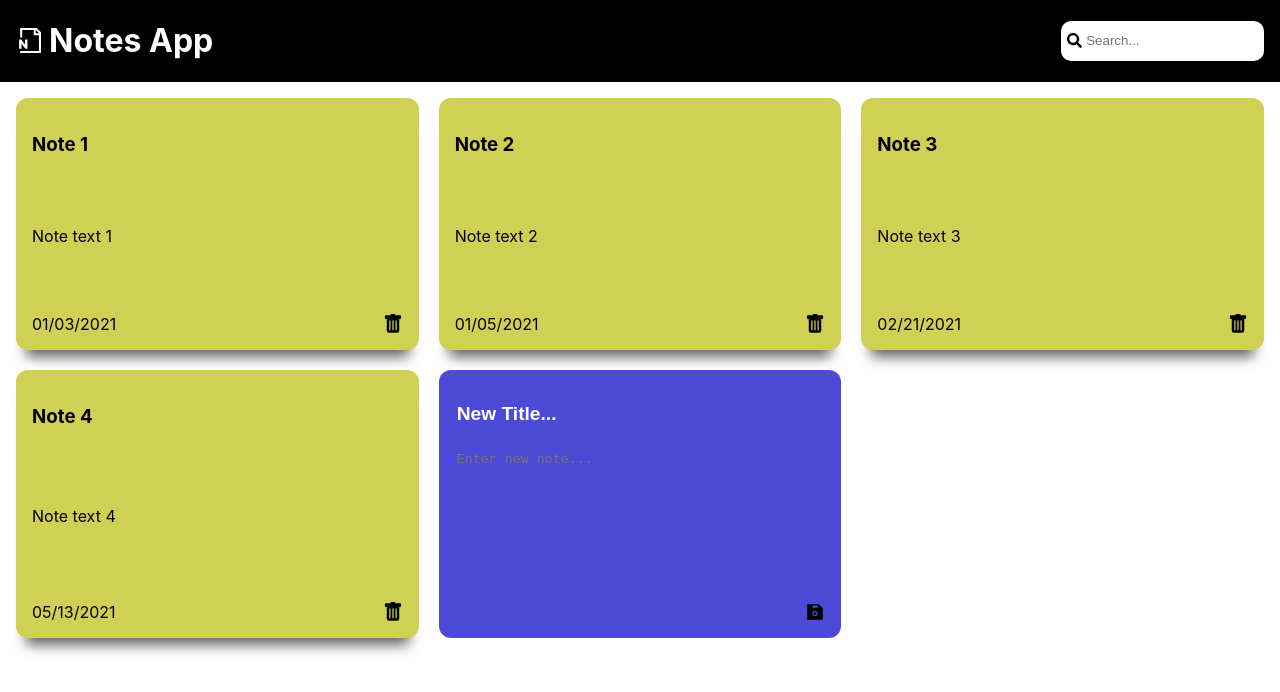
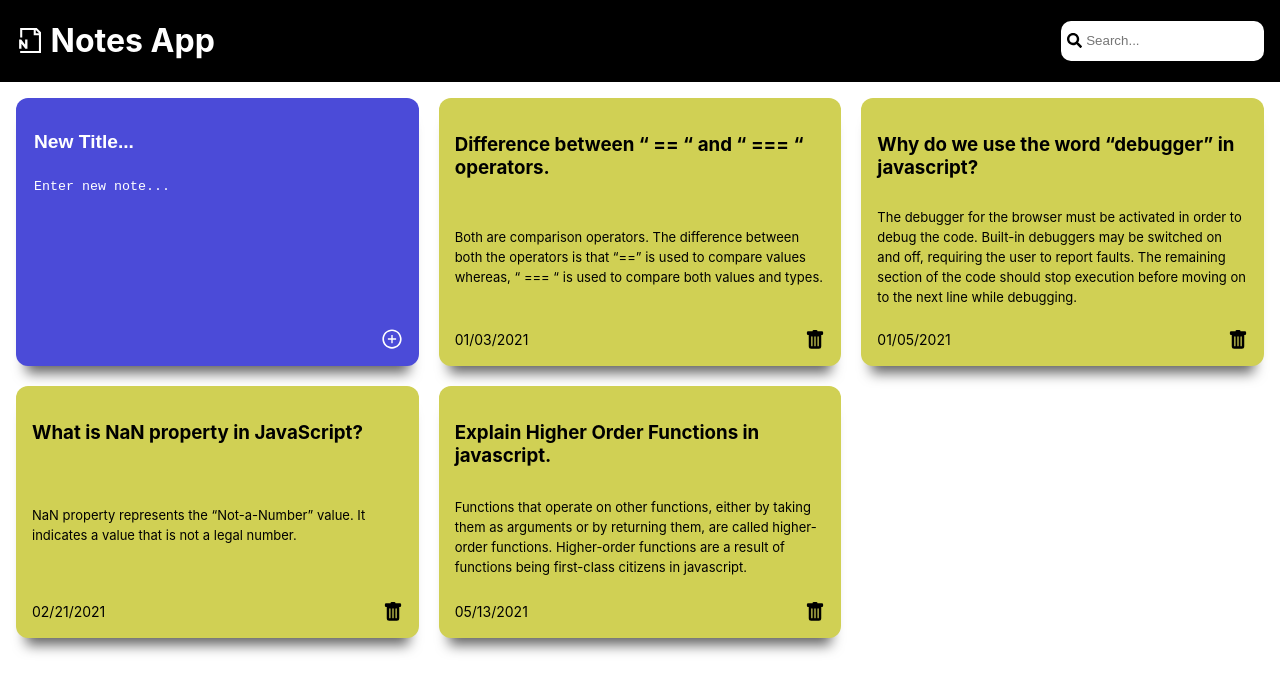
Before and after one commit to earuiz1/notes-app-demo, a React (Create React App) app: page / in a window 1280 px wide. Shown: the top 692 px of the page. Built offline with nearby package versions, Linux system fonts and the light colour scheme.

Commit message:
Searching bar funtionality is now working but it needs some improvements. Ialso need to keep working on the styling and on the edit feature.

```diff
--- a/src/App.js
+++ b/src/App.js
@@ -1,38 +1,38 @@
 import React, { useState } from "react";
 import NotesList from "./components/NotesList";
-//import Header from "./components/Header";
-import Nav from "./components/Nav";
+import Nav from "./components/Nav/Nav";
 import { v4 as uuid } from "uuid";
 
 const dummy_notes = [
   {
     id: uuid(),
-    title: "Note 1",
-    text: "Note text 1",
+    title: "Difference between “ == “ and “ === “ operators.",
+    text: "Both are comparison operators. The difference between both the operators is that “==” is used to compare values whereas, “ === “ is used to compare both values and types. ",
     date: "01/03/2021",
   },
   {
     id: uuid(),
-    title: "Note 2",
-    text: "Note text 2",
+    title: "Why do we use the word “debugger” in javascript?",
+    text: "The debugger for the browser must be activated in order to debug the code. Built-in debuggers may be switched on and off, requiring the user to report faults. The remaining section of the code should stop execution before moving on to the next line while debugging.",
     date: "01/05/2021",
   },
   {
     id: uuid(),
-    title: "Note 3",
-    text: "Note text 3",
+    title: "What is NaN property in JavaScript?",
+    text: "NaN property represents the “Not-a-Number” value. It indicates a value that is not a legal number.",
     date: "02/21/2021",
   },
   {
     id: uuid(),
-    title: "Note 4",
-    text: "Note text 4",
+    title: "Explain Higher Order Functions in javascript.",
+    text: "Functions that operate on other functions, either by taking them as arguments or by returning them, are called higher-order functions. Higher-order functions are a result of functions being first-class citizens in javascript.",
     date: "05/13/2021",
   },
 ];
 
 function App() {
   const [note, setNote] = useState(dummy_notes);
+  const [searchedWord, setSearchedWord] = useState('');
 
   const savedData = (data) => {
     //console.log('App.js',data);
@@ -50,14 +50,20 @@ function App() {
     //console.log(note);
   };
 
+  const searchNote = (searchedNote) => {
+      console.log('In App.js',searchedNote);
+      setSearchedWord(searchedNote);
+  }
+
   return (
     <React.Fragment>
-      <Nav />
+      <Nav onSearchNote={searchNote}/>
       <div className="container">
         <NotesList
           notes={note}
           onSaveData={savedData}
           onDeleteNote={deleteNote}
+          searchedWord={searchedWord}
         />
       </div>
     </React.Fragment>
--- a/src/components/Nav.css
+++ b/src/components/Nav/Nav.css
@@ -16,10 +16,10 @@
 
 .nav-header h1{
     color: white;
-    margin-left: 0.5rem;
+    margin-left: 0.6rem;
 }
 
-svg path {
+.nav-header svg path {
     stroke: white;
 }
 
--- a/src/components/Nav.js
+++ b/src/components/Nav/Nav.js
@@ -3,7 +3,11 @@ import { GrDocumentNotes } from "react-icons/gr";
 import SearchBar from "./SearchBar";
 import "./Nav.css";
 
-function Nav() {
+function Nav(props) {
+    const searchNote = (searchedNote) => {
+        //console.log('In ....js',searchedNote);
+        props.onSearchNote(searchedNote);
+    }
   return (
     <div className="nav-container">
       <div className="nav-header">
@@ -11,7 +15,7 @@ function Nav() {
         <h1>Notes App</h1>
       </div>
       <div className="nav-body">
-        <SearchBar />
+        <SearchBar onSearch={searchNote}/>
       </div>
     </div>
   );
--- /dev/null
+++ b/src/components/Nav/SearchBar.js
@@ -0,0 +1,19 @@
+import React from "react";
+import { FaSearch } from "react-icons/fa";
+import "./SearchBar.css";
+
+function SearchBar(props) {
+
+  const changeHandler = (event) => {
+    props.onSearch(event.target.value);
+  };
+
+  return (
+    <div className="search-bar">
+      <FaSearch size={15} />
+      <input type="text" placeholder="Search..." onChange={changeHandler} />
+    </div>
+  );
+}
+
+export default SearchBar;
--- a/src/components/NewNote.css
+++ b/src/components/NewNote/NewNote.css
@@ -6,6 +6,7 @@
     padding: 2rem 1rem 1rem 1rem;
     border-radius: 12px;
     justify-content: space-between;
+    box-shadow: 0px 17px 13px -10px rgba(0,0,0,0.61);
 }
 
 .new-note-title input{
@@ -36,6 +37,11 @@
     word-break: break-all;
 }
 
+.new-note-body textarea::placeholder{
+    color: white;
+
+}
+
 .new-note-body textarea:focus{
     outline: none;
 }
@@ -44,3 +50,8 @@
     display: flex;
     justify-content: flex-end;
 }
+
+.new-note-footer svg{
+    cursor: pointer;
+    color: white;
+}
--- a/src/components/NewNote.js
+++ b/src/components/NewNote/NewNote.js
@@ -1,7 +1,7 @@
 import React, { useState } from "react";
 import "./NewNote.css";
 
-import { AiFillSave } from "react-icons/ai";
+import { AiOutlinePlusCircle } from "react-icons/ai";
 import { v4 as uuid } from "uuid";
 
 function NewNote(props) {
@@ -56,7 +56,7 @@ function NewNote(props) {
         />
       </div>
       <div className="new-note-footer">
-        <AiFillSave size={20} onClick={clickHandler} />
+        <AiOutlinePlusCircle size={22} onClick={clickHandler} />
       </div>
     </div>
   );
--- a/src/components/Note.css
+++ b/src/components/Note.css
@@ -10,9 +10,21 @@
     box-shadow: 0px 17px 13px -10px rgba(0,0,0,0.61);
 }
 
+.note-body span{
+    font-size: 13px;
+}
+
 .note-footer{
     display: flex;
     align-items: center;
     justify-content: space-between;
     padding-top: 1rem;
 }
+
+.note-footer span{
+    font-size: 14px;
+}
+
+.note-footer svg{
+    cursor: pointer;
+}
--- a/src/components/NotesList.css
+++ b/src/components/NotesList.css
@@ -2,7 +2,7 @@
     display: grid;
 
     /* It's telling the browser to create as many columns as it can fit in the container, with a
-    minimum width of 200px and a maximum width of 1 fraction of the container. */
+    minimum width of 300px and a maximum width of 1 fraction of the container. */
     grid-template-columns: repeat(auto-fit, minmax(300px, 1fr));
 
     grid-gap: 20px;
--- a/src/components/NotesList.js
+++ b/src/components/NotesList.js
@@ -1,26 +1,22 @@
 import React from "react";
 import Note from "./Note";
-import NewNote from "./NewNote";
+import NewNote from "./NewNote/NewNote";
 import "./NotesList.css";
 
 function NotesList(props) {
 
   const savedData = (data) => {
-    //console.log('NoteList.js', data);
     props.onSaveData(data);
   }
 
   const savedID = (saved_ID) => {
-    //console.log('In NoteList.js',saved_ID);
     props.onDeleteNote(saved_ID);
   }
 
   return (
     <div className="notes-list-container">
-      {props.notes.map((note) => (
-        <Note key={note.id} id={note.id} title={note.title} text={note.text} date={note.date} onSavedID={savedID}/>
-      ))}
-    <NewNote onSaveData={savedData}/>
+      <NewNote onSaveData={savedData}/>
+      {props.notes.filter((note) => note.title.toLowerCase().includes(props.searchedWord)).map((note) => <Note key={note.id} id={note.id} title={note.title} text={note.text} date={note.date} onSavedID={savedID}/>)}
     </div>
   );
 }
--- a/src/components/SearchBar.js
+++ /dev/null
@@ -1,18 +0,0 @@
-import React, {useState} from 'react'
-import { FaSearch } from "react-icons/fa";
-import './SearchBar.css'
-
-function SearchBar() {
-
-const changeHandler = (event) => {
-    console.log(event.target.value);
-}
-  return (
-    <div className="search-bar">
-        <FaSearch size={15} />
-        <input type="text" placeholder="Search..." onChange={changeHandler}/>
-    </div>
-  )
-}
-
-export default SearchBar;
```
Also changed, not shown: src/components/Nav/SearchBar.css (renamed from src/components/SearchBar.css).
